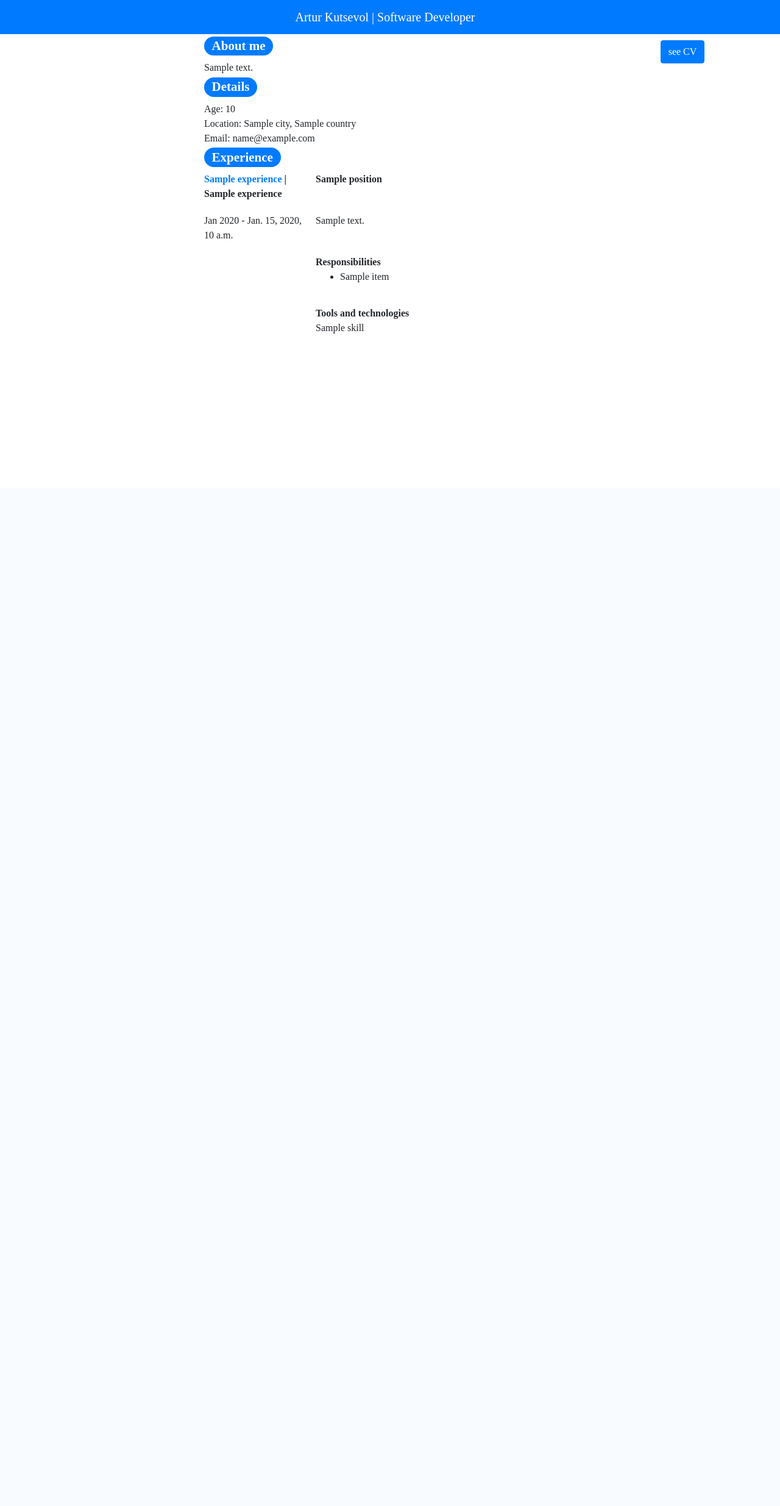
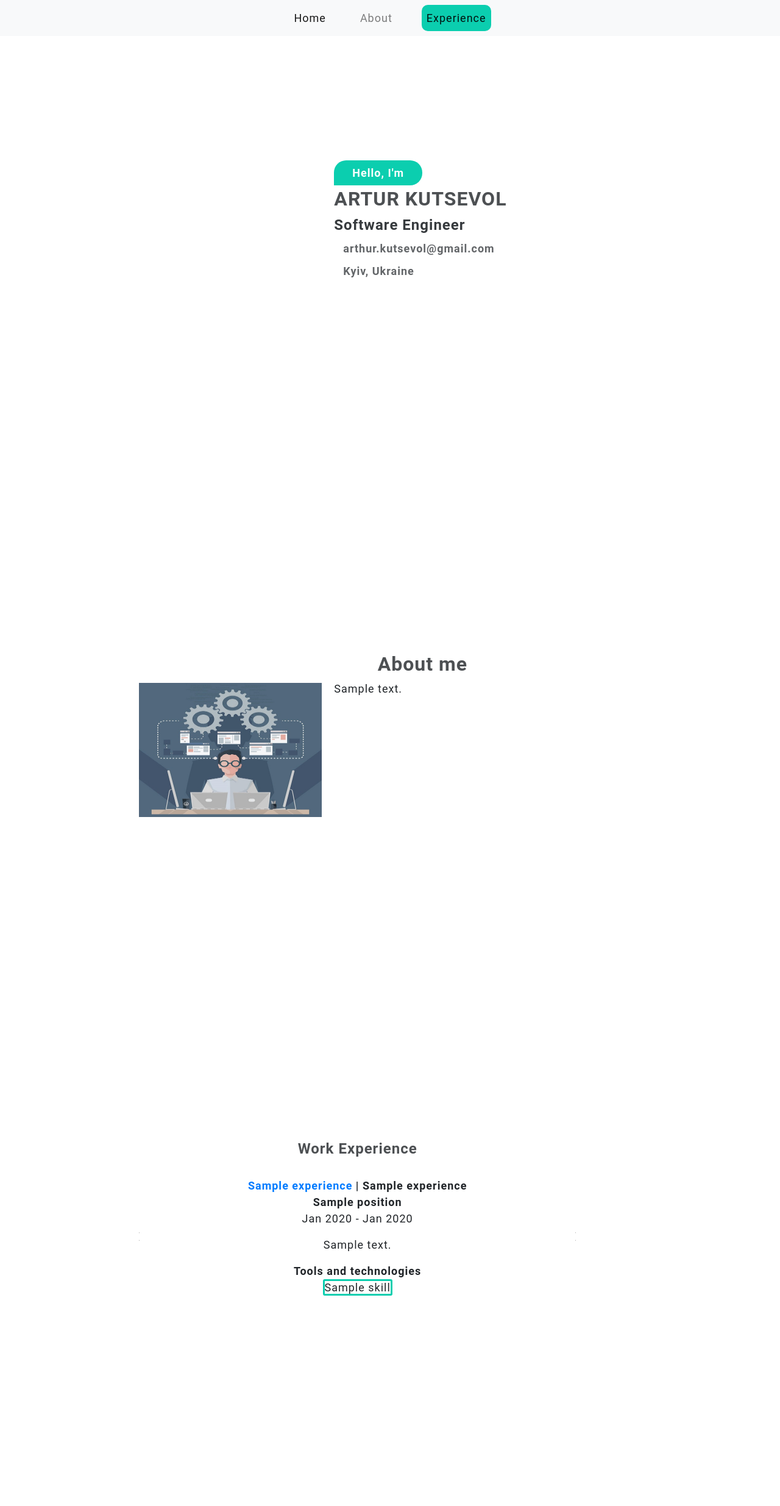
Before and after one commit to kutsevol/pdf_portfolio, a Django app: template templates/pdf_app/cv.html in a window 1280 px wide. Shown: the whole page at 61% size. Before the commit the page ends 547 px from the top, so only its background shows below. Run offline with Django 3.2, Linux system fonts and the light colour scheme; the template is opened without the code that fills it: most values are stand-ins (such as "Sample title", 1, 10 or a date in 2020); some libraries are stand-ins or nearby versions.

Commit message:
Issue-21. Frontend part
1. Include FontAwesome in base.html
2. Add header and 3 sections (home, about-me, experiences)
3. Update styles in base.css

```diff
--- a/static/pdf_app/css/base.css
+++ b/static/pdf_app/css/base.css
@@ -1,10 +1,29 @@
+html {
+    scroll-behavior: smooth;
+}
+
 body {
-    font-family: Montserra, sans-serift;
+    font-family: Roboto, sans-serift;
+    letter-spacing: 1px;
+    padding-top: 70px;
+    font-size: 18px;
+    height: 100%;
 }
 
 table tr td {
     padding: 0 20px 20px 0;
     vertical-align: super;
+}
+
+.navbar-nav > li {
+  padding-left: 20px;
+  padding-right: 20px;
+}
+
+.nav-pills .nav-link.active,
+.nav-pills .show>.nav-link{
+    background: #0bceaf;
+    border-radius: 10px;
 }
 
 .cv {
@@ -14,3 +33,93 @@ table tr td {
 .cv a {
     align: center;
 }
+
+#hi-span {
+    background-color: #0bceaf;
+    color: white;
+    padding: 10px 30px;
+    line-height: 24px;
+    font-weight: bold;
+    border-top-left-radius: 20px;
+    border-top-right-radius: 20px;
+    border-bottom-right-radius: 20px;
+    border-bottom-left-radius: 0px;
+}
+
+#home, #about, #exp {
+    padding-top: 200px;
+    height: 100vh;
+}
+
+#about-image > img {
+    height: 270px;
+    width: 300px;
+    padding-top: 50px;
+}
+
+#skill {
+    border-radius: 3px;
+    border-color: #0bceaf;
+    border-style: solid;
+}
+
+.bio * {
+    font-weight: 600;
+    margin-top: 10px;
+    margin-bottom: 10px;
+}
+
+.bio > h2 {
+    opacity: 0.8;
+}
+
+.bio > h4 {
+    opacity: 0.9;
+}
+
+.bio span {
+    opacity: 0.7;
+    margin-left: 15px;
+}
+
+.bio > ul {
+    list-style-type: none;
+    padding-inline-start: 0;
+}
+
+.about-me > h2,
+#work-exp > h4 {
+    font-weight: 600;
+    opacity: 0.8;
+    text-align: center;
+}
+
+.size {
+    height: 16px;
+    width: 16px;
+}
+
+.social-size {
+    height: 50px;
+    width: 50px;
+    white-space: nowrap;
+}
+
+.social-size > a {
+    padding-right: 15px;
+    margin-right: 15px;
+    color: black;
+}
+
+.carousel-control-next,
+.carousel-control-prev {
+    filter: invert(100%);
+}
+
+.carousel-control-prev {
+  margin-left: -60px;
+}
+
+.carousel-control-next {
+  margin-right: -60px;
+}
--- a/templates/base.html
+++ b/templates/base.html
@@ -10,7 +10,9 @@
     <!-- Bootstrap CSS -->
     <link href="{% static "bootstrap/dist/css/bootstrap.min.css" %}" rel="stylesheet">
 
-    <link href='https://fonts.googleapis.com/css?family=Montserrat:thin,extra-light,light,100,200,300,400,500,600,700,800' rel='stylesheet' type='text/css'>
+    <!-- Awesome fonts -->
+    <link href="{% static "@fortawesome/fontawesome-free/css/all.css" %}" rel="stylesheet">
+
     <!-- Custom CSS -->
     <link href="{% static "pdf_app/css/base.css" %}" rel="stylesheet">
     <title>
@@ -18,7 +20,7 @@
         {% endblock %}
     </title>
   </head>
-  <body>
+  <body data-spy="scroll" data-target=".navbar" data-offset="70">
     {% block content %} {% endblock %}
     <!-- Optional JavaScript -->
     <!-- jQuery first, then Popper.js, then Bootstrap JS -->
@@ -26,6 +28,6 @@
     <script src="{% static "jquery/dist/jquery.slim.js" %}"></script>
     <script src="https://cdnjs.cloudflare.com/ajax/libs/popper.js/1.14.7/umd/popper.min.js" integrity="sha384-UO2eT0CpHqdSJQ6hJty5KVphtPhzWj9WO1clHTMGa3JDZwrnQq4sF86dIHNDz0W1" crossorigin="anonymous"></script>
     <script src="{% static "bootstrap/dist/js/bootstrap.min.js" %}"></script>
-
+    <script src="{% static "@fortawesome/fontawesome-free/js/all.js" %}"></script>
   </body>
 </html>
--- a/templates/pdf_app/cv.html
+++ b/templates/pdf_app/cv.html
@@ -5,78 +5,113 @@
 {% endblock %}
 
 {% block content %}
-    <nav class="navbar navbar-dark bg-primary justify-content-center">
-        <a class="navbar-brand" href="/">Artur Kutsevol | Software Developer</a>
+    <div class="container">
+        <nav class="navbar fixed-top navbar-expand-lg navbar-light bg-light" id="header-nav">
+            <button class="navbar-toggler" type="button" data-toggle="collapse"
+                    data-target="#nav" aria-controls="nav"
+                    aria-expanded="false" aria-label="Toggle navigation">
+                <span class="navbar-toggler-icon"></span>
+            </button>
+            <div class="collapse navbar-collapse justify-content-center" id="div-nav">
+                <ul class="navbar-nav nav-pills">
+                    <li class="nav-item active">
+                        <a class="nav-link active" href="#home">Home</a>
+                    </li>
+                    <li class="nav-item">
+                        <a class="nav-link" href="#about">About</a>
+                    </li>
+                    <li class="nav-item">
+                        <a class="nav-link" href="#exp">Experience</a>
+                    </li>
+                </ul>
+            </div>
         </nav>
-    <div class="container-fluid">
+    </div>
+    <div class="container-fluid" id="home">
         <div class="row">
-            <div class="col-md-3">
+            <div class="col-sm-3 offset-5">
+                <span id="hi-span">Hello, I'm</span>
+                <div class="bio">
+                    {# Name #}
+                    <h2>ARTUR KUTSEVOL</h2>
+                    {# Current position #}
+                    <h4>Software Engineer</h4>
+                    <ul>
+                        <li>
+                            {# Email icon #}
+                            <i class="fa fa-envelope size"></i>
+                            {# Personal email #}
+                            <span>arthur.kutsevol@gmail.com</span>
+                        </li>
+                        <li>
+                            {# Location icon #}
+                            <i class="fa fa-map-marker size"></i>
+                            {# Current location #}
+                            <span>Kyiv, Ukraine</span>
+                        </li>
+                        <li class="social-size">
+                            {# Social network - github and linkedin #}
+                            <a href="https://github.com/kutsevol"><i class="fab fa-github"></i></a>
+                            <a href="https://www.linkedin.com/in/artur-kutsevol"><i class="fab fa-linkedin"></i></a>
+                        </li>
+                    </ul>
                 </div>
-            <div class="col-md-6">
-                <h3><span class="badge badge-pill badge-primary">About me</span></h3>
+            </div>
+        </div>
+
+    </div>
+    <div class="container-fluid" id="about">
+        <div class="row">
+            <div class="col-sm-2 offset-2" id="about-image">
+                <img src="static/pdf_app/images/custom-productivity.jpg">
+            </div>
+            <div class="col-sm-3 offset-1">
+                <div class="about-me">
+                    <h2>About me</h2>
+                </div>
                 <div align="justify">{{ cv.summary }}</div>
-
-                <h3><span class="badge badge-pill badge-primary">Details</span></h3>
-                Age: {{ cv.person_details.age }}
+            </div>
+        </div>
+    </div>
+    <div class="container-fluid" id="exp">
+        <div class="row">
+            <div class="col-sm-3 offset-4" id="work-exp">
+                <h4>Work Experience</h4>
+            </div>
+        </div>
+        <div class="row">
+            <div class="col-sm-7 offset-2">
+                <div id="carouselContent" class="carousel slide" data-ride="carousel">
+                    <div class="carousel-inner" role="listbox">
+                        {% for experience in experiences %}
+                            <div class="carousel-item text-center p-4 {% if forloop.first %}active{% endif %}">
+                                <strong>
+                                    <a href="{{ experience.company_url }}">{{ experience.company_name }}</a>
+                                    | {{ experience.project_name }}
+                                </strong>
                                 <br/>
-                Location: {{ cv.person_details.city }}, {{ cv.person_details.country }}
-                <br/>
-                Email: {{ cv.person_details.email }}
-
-                <h3><span class="badge badge-pill badge-primary">Experience</span></h3>
-                {% for experience in experiences %}
-                    <table>
-                        <tr>
-                            <td width="30%">
-                                <b>
-                                    <a href="{{ experience.company_url }}">
-                                        {{ experience.company_name }}
-                                    </a> | {{ experience.project_name }}
-                                </b>
-
-                            </td>
-
-                            <td width="70%">
-                                <b>{{ experience.position }}</b>
-                            </td>
-
-                        </tr>
-                        <tr>
-                            <td>{{ experience.start_date|date:"M Y" }} - {{ experience.end_date|default_if_none:"current" }}</td>
-                            <td>{{ experience.project_description }}</td>
-                        </tr>
-                        <tr>
-                            <td></td>
-                            <td>
-                                <b>Responsibilities</b>
-                                <ul>
-                                    {% for item in experience.responsibility_as_list %}
-                                        <li>{{ item }}</li>
-                                    {% endfor %}
-                                </ul>
-                            </td>
-                        </tr>
-                        <tr>
-                            <td></td>
-                            <td>
-                                <b>Tools and technologies</b>
+                                <strong>{{ experience.position }}</strong>
+                                <p>{{ experience.start_date|date:"M Y" }} - {% if experience.end_date %}{{ experience.end_date|date:"M Y" }}{% else %}{{ experience.end_date|default_if_none:"current" }}{% endif %}</p>
+                                <p>{{ experience.project_description }}</p>
+                                <strong>Tools and technologies</strong>
                                 <br/>
                                 {% for skill in experience.skills.all %}
-                                        {{ skill.name }}
+                                    <span id="skill">{{ skill.name }}</span>
                                         {% if not forloop.last %}
                                             ,
                                         {% endif %}
                                 {% endfor %}
-                            </td>
-                        </tr>
-                    </table>
+                            </div>
+                            <a class="carousel-control-prev" href="#carouselContent" role="button" data-slide="prev">
+                                <span class="carousel-control-prev-icon" aria-hidden="true"></span>
+                                <span class="sr-only">Previous</span>
+                            </a>
+                            <a class="carousel-control-next" href="#carouselContent" role="button" data-slide="next">
+                                <span class="carousel-control-next-icon" aria-hidden="true"></span>
+                                <span class="sr-only">Next</span>
+                            </a>
                         {% endfor %}
                     </div>
-            <div class="col-md-3">
-                <div class="cv text-center">
-                    <a href="/pdf" class="btn btn-primary" role="button">
-                        see CV
-                    </a>
                 </div>
             </div>
         </div>
```
Lines whose indentation alone changed are shown as unchanged.
